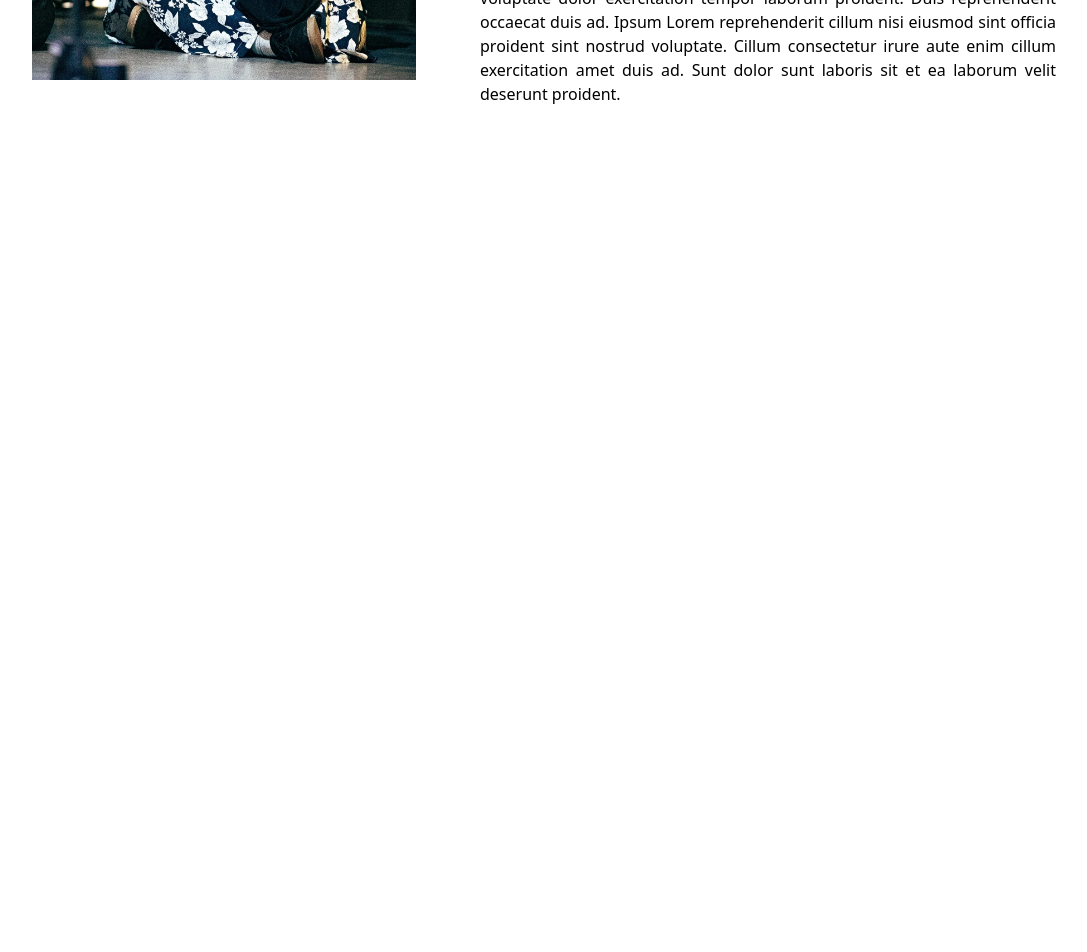
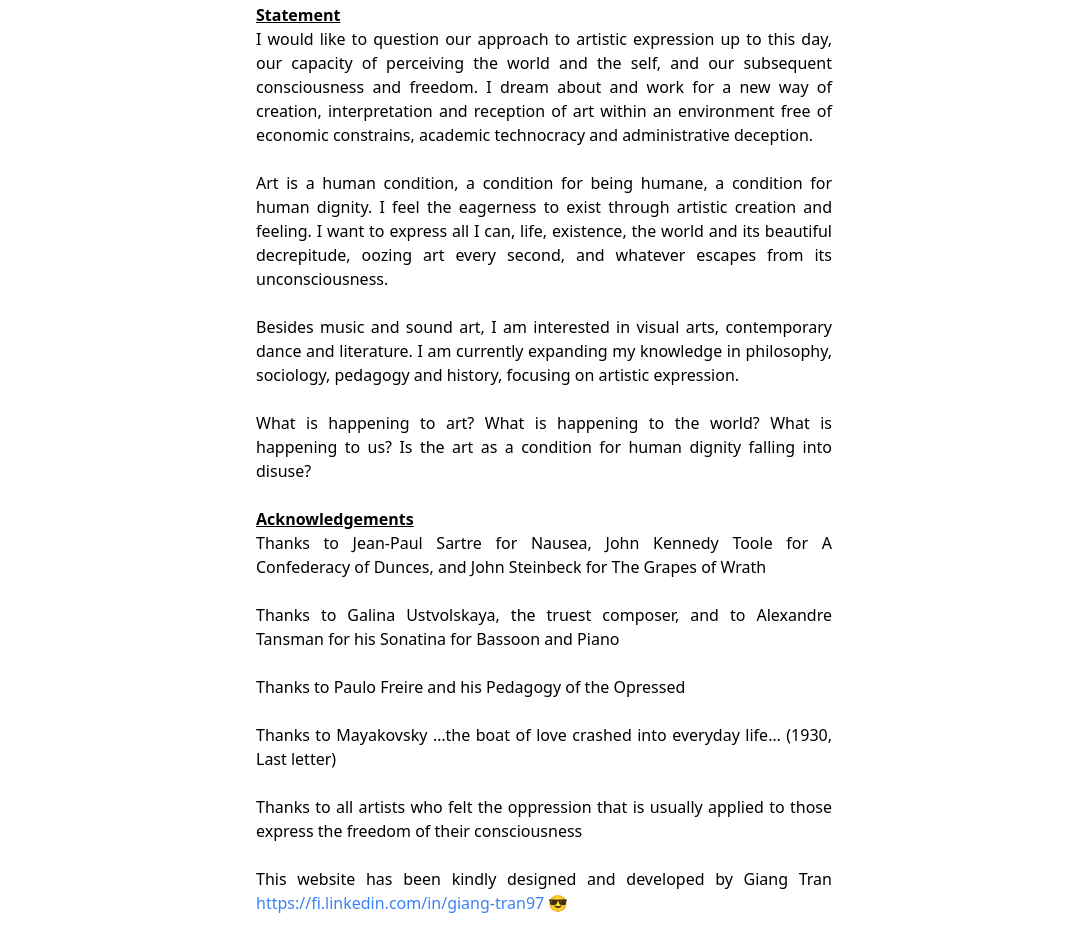
Before and after one commit to Kyokatarz/pilar-personal-website, a React (Create React App) app: page / in a window 1280 px wide. Shown: the part 578-1530 px from the top of the page, without its empty margins (96-1183 px from the left). Before the commit the page ends 800 px from the top, so only its background shows below. Built offline with nearby package versions, Linux system fonts and the light colour scheme.

Commit message:
adding text sections

```diff
--- a/src/pages/Landing/Landing.tsx
+++ b/src/pages/Landing/Landing.tsx
@@ -3,31 +3,80 @@ import TheUgly from '../Landing/assets/la-mujer-oro.jpeg'
 
 const Landing = () => {
   return (
-    <section className='h-[calc(100vh-theme(spacing.14))] w-full pt-20 px-2 flex items-center justify-center'>
-      <div className='max-w-6xl w-full flex flex-col items-center xl:flex-row xl:justify-evenly'>
-        <div className='flex items-center justify-center'>
+    <section className='h-auto w-full pt-10 pb-10 px-2 flex items-center justify-center'>
+      <div className='max-w-6xl w-full flex flex-col items-center  xl:justify-evenly'>
+        <div className='flex items-center justify-center mb-6'>
           <img src={TheUgly} alt='' className='max-w-sm w-auto h-full' />
         </div>
         <article>
-          <header className='text-4xl text-red-900 mb-2'>PILAR MIRALLES</header>
+          <header className='text-4xl text-black mb-2'>
+            PILAR MIRALLES
+            <p className='text-2xl italic text-gray-600'>
+              (Composer / sound artist)
+            </p>
+          </header>
           <p className='max-w-xl text-justify'>
-            Nisi excepteur esse laborum aute nostrud et duis proident. Ea ea ut
-            adipisicing nulla nulla non quis. Non id in irure quis minim nisi
-            veniam sit Lorem excepteur ex pariatur. Nostrud non qui qui
-            consequat labore. Anim dolore ea irure aute incididunt ea amet sunt
-            adipisicing esse deserunt aliqua. Velit quis incididunt eu tempor
-            dolor veniam excepteur do proident nulla nisi laboris. Pariatur amet
-            dolore culpa consequat. Esse amet fugiat laborum ex fugiat mollit.
-            Incididunt irure mollit dolor dolor eiusmod do Lorem exercitation
-            magna labore. Dolore culpa aute dolore commodo mollit dolore
-            adipisicing laborum non laboris veniam voluptate ea. Dolore nisi et
-            amet aute esse dolore ex dolor consectetur duis cupidatat. Et non
-            nulla quis reprehenderit duis consequat enim pariatur. Sit veniam
-            laboris Lorem voluptate dolor exercitation tempor laborum proident.
-            Duis reprehenderit occaecat duis ad. Ipsum Lorem reprehenderit
-            cillum nisi eiusmod sint officia proident sint nostrud voluptate.
-            Cillum consectetur irure aute enim cillum exercitation amet duis ad.
-            Sunt dolor sunt laboris sit et ea laborum velit deserunt proident.
+            <span className='underline bold font-bold'>Statement</span>
+            <br />
+            I would like to question our approach to artistic expression up to
+            this day, our capacity of perceiving the world and the self, and our
+            subsequent consciousness and freedom. I dream about and work for a
+            new way of creation, interpretation and reception of art within an
+            environment free of economic constrains, academic technocracy and
+            administrative deception.
+            <br />
+            <br />
+            Art is a human condition, a condition for being humane, a condition
+            for human dignity. I feel the eagerness to exist through artistic
+            creation and feeling. I want to express all I can, life, existence,
+            the world and its beautiful decrepitude, oozing art every second,
+            and whatever escapes from its unconsciousness.
+            <br />
+            <br />
+            Besides music and sound art, I am interested in visual arts,
+            contemporary dance and literature. I am currently expanding my
+            knowledge in philosophy, sociology, pedagogy and history, focusing
+            on artistic expression.
+            <br />
+            <br />
+            What is happening to art? What is happening to the world? What is
+            happening to us? Is the art as a condition for human dignity falling
+            into disuse?
+            <br />
+            <br />
+          </p>
+          <p className='max-w-xl text-justify'>
+            <span className='underline font-bold'>Acknowledgements</span>
+            <br />
+            Thanks to Jean-Paul Sartre for Nausea, John Kennedy Toole for A
+            Confederacy of Dunces, and John Steinbeck for The Grapes of Wrath
+            <br />
+            <br />
+            Thanks to Galina Ustvolskaya, the truest composer, and to Alexandre
+            Tansman for his Sonatina for Bassoon and Piano
+            <br />
+            <br />
+            Thanks to Paulo Freire and his Pedagogy of the Opressed
+            <br />
+            <br />
+            Thanks to Mayakovsky …the boat of love crashed into everyday life…
+            (1930, Last letter)
+            <br />
+            <br />
+            Thanks to all artists who felt the oppression that is usually
+            applied to those express the freedom of their consciousness
+          </p>
+          <br />
+          <p className='max-w-xl text-justify'>
+            This website has been kindly designed and developed by Giang Tran{' '}
+            <a
+              href='https://fi.linkedin.com/in/giang-tran97'
+              target='_blank'
+              rel='noreferrer'
+              className='text-blue-500'
+            >
+              https://fi.linkedin.com/in/giang-tran97 😎{' '}
+            </a>
           </p>
         </article>
       </div>
```
